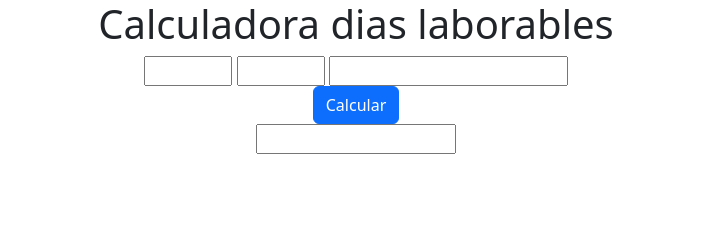
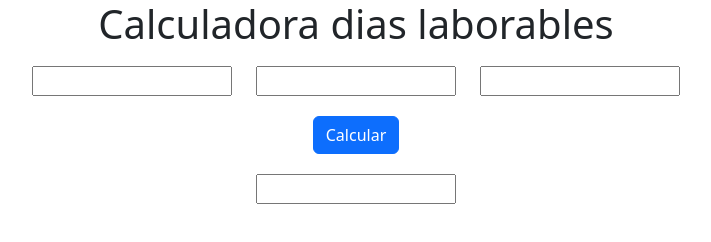
Before and after one commit to MarcosAbelMar/calendario, a plain HTML site: page index.html in a window 1280 px wide. Shown: the whole page, without its empty margins (284-995 px from the left). Drawn offline with nearby package versions, Linux system fonts and the light colour scheme.

Commit message:
style: cambio de formato

```diff
--- a/calendario.css
+++ b/calendario.css
@@ -1,3 +1,19 @@
 #diaSemana{
     width: 200px;
+    margin:10px;
 }
+#dia{
+    margin:10px;
+    width: 200px;
+}
+#mes{
+    margin:10px;
+    width: 200px;
+}
+#anio{
+    margin:10px;
+    width: 200px;
+}
+#calcular{
+    margin:10px;
+}
--- a/index.html
+++ b/index.html
@@ -8,12 +8,12 @@
     <link href="./calendario.css" rel="stylesheet" type="text/css">
 </head>
   <body>
-    <div class="container text-center" class="container-fluid">
+    <div class="containerer text-center" class="container-fluid">
     <h1>Calculadora dias laborables</h1>
     <input type="number" id="dia" min="1" max="31" required>
     <input type="number" id="mes" min="1" max="12" required>
     <input type="number" id="anio" required>
-    <div>
+    <div class="containerer text-cent">
     <button type="button"  onclick="funcionDiaSemana()" class="btn btn-primary" id="calcular">Calcular</button>
     </div>
     <input type="text" id="diaSemana">
```
